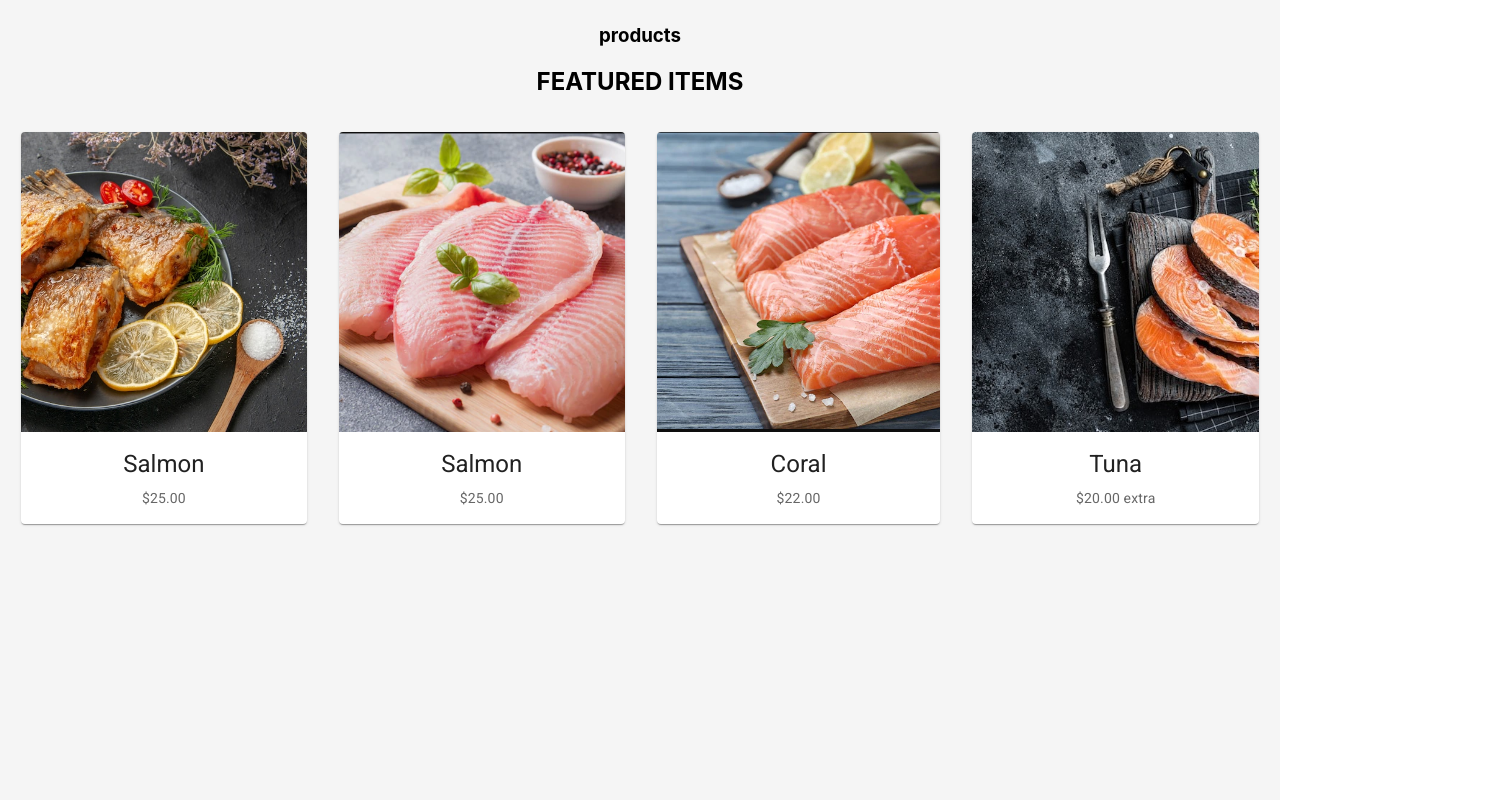
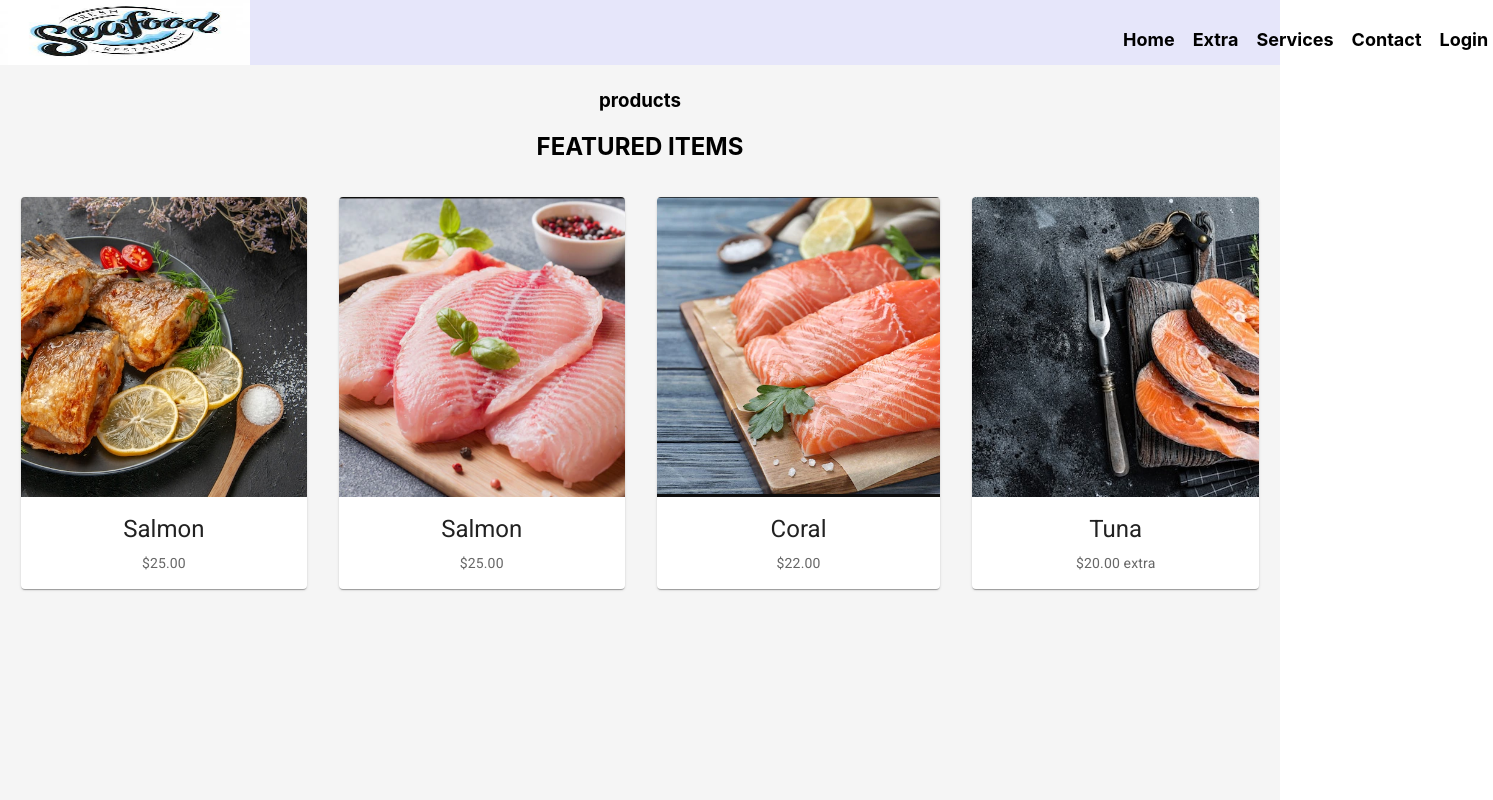
Before and after one commit to mohin556/bd-fish-corner, a React (Create React App) app: page / in a window 1280 px wide. Shown: the top 800 px of the page, 1493 px wide, since content can reach past the window. Built offline with nearby package versions, Linux system fonts and the light colour scheme.

Commit message:
create navbar

```diff
--- a/src/App.js
+++ b/src/App.js
@@ -4,10 +4,12 @@ import FeaturedItem from './components/FeaturedItem/FeaturedItem';
 import Advantages from './components/Advantages/Advantages';
 import FishImage from './components/FishImage/FishImage';
 import DiscountOffer from './components/DiscountOffer/DiscountOffer';
+import Navbar from './components/Navbar/Navbar';
 
 function App() {
   return (
     <div className="App">
+      <Navbar/>
        <FeaturedItem />
        <Advantages />
        <FishImage />
--- a/src/components/DiscountOffer/DiscountOffer.css
+++ b/src/components/DiscountOffer/DiscountOffer.css
@@ -11,6 +11,9 @@
  padding: 20px;
   align-items: center;
   justify-content: center;
+  display: flex;
+  align-items: center;
+  justify-content: center;
 }
 .discount-left{
     height: 310px;
@@ -19,7 +22,7 @@
     margin-top: 9rem;
     margin-left: 2rem;
     background-image: url('../../Image/Discount.PNG');
-    color: blue;
+    color: white;
     background-color: #87B1CA;
     z-index: 5;
     background-repeat: no-repeat;
@@ -28,3 +31,13 @@
 .blur{
 
 }
+.discount-right{
+    border: 2px solid red;
+    width: 55%;
+    margin-left: 2rem;
+    height: 310px;
+    margin-top: 9rem;
+    background-image: url(../../Image/Coral.PNG);
+
+    background-position: 50%;
+}
--- a/src/components/DiscountOffer/DiscountOffer.js
+++ b/src/components/DiscountOffer/DiscountOffer.js
@@ -3,13 +3,20 @@ import './DiscountOffer.css';
 const DiscountOffer = () => {
     return (
         <div className='discount' >
+
               <div className='discount-inside' >
+
                  <div className='discount-left'>
                       <h3>Discount</h3>
+                      <h3>15%</h3>
                       <div className="blur"></div>
                  </div>
                  <div className="discount-right">
-
+                     <div>
+                         <h2>Weekly Special Offer</h2>
+                         <h4>Lorem ipsum dolor sit amet consectetur adipisicing elit. Provident error rem maxime voluptate nam earum neque culpa quaerat!</h4>
+                         <button> LEARN MORE </button>
+                     </div>
                  </div>
               </div>
         </div>
--- /dev/null
+++ b/src/components/Navbar/Navbar.css
@@ -0,0 +1,32 @@
+.nav-main{
+    height: 65px;
+    background-color: lavender;
+    display: flex;
+}
+.nav-left{
+  margin-right: 860px;
+}
+.nav-right{
+    display: flex;
+    text-align: center;
+    justify-content: center;
+}
+.nav-right> a{
+    text-decoration: none;
+
+}
+
+.nav-right >a> h4{
+    color: black;
+    margin-left: 8px;
+    font-size: large;
+    padding: 5px;
+
+
+
+
+}
+.nav-img{
+    height: 65px;
+    width: 250px;
+}
--- /dev/null
+++ b/src/components/Navbar/Navbar.js
@@ -0,0 +1,24 @@
+import React from 'react';
+import './Navbar.css';
+import logo from '../../Image/logoPic.jpg';
+const Navbar = () => {
+    return (
+        <div className='nav-main'>
+               <div className="nav-left">
+                 <img className='nav-img' src={logo} alt="" />
+               </div>
+               <div className="nav-right">
+
+                       <a href=""><h4>Home</h4></a>
+                       <a href=""><h4>Extra</h4></a>
+                       <a href="/servicess"><h4>Services</h4></a>
+                       <a href="/contact"><h4>Contact</h4></a>
+                       <a href="/login"><h4>Login</h4></a>
+
+
+               </div>
+        </div>
+    );
+};
+
+export default Navbar;
```
Also changed, not shown: src/Image/logoPic.jpg (added).
